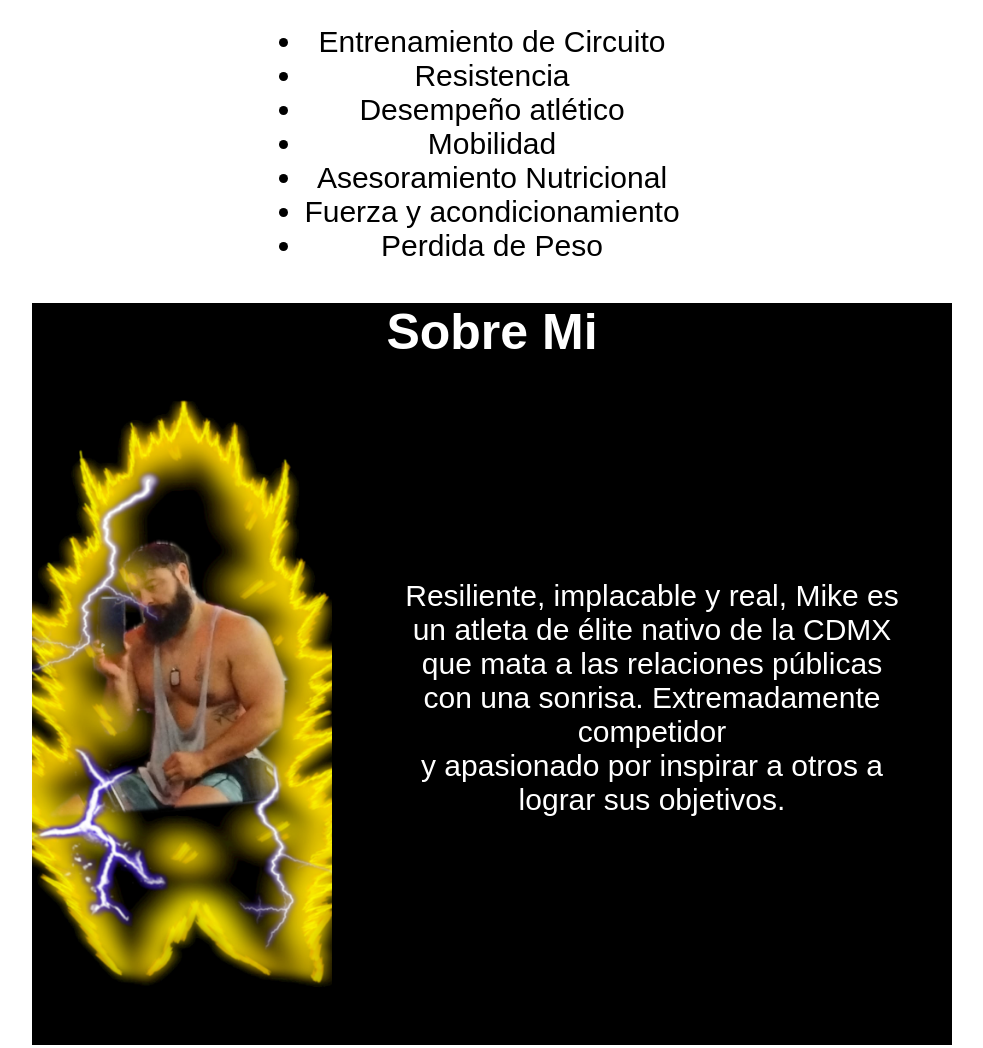
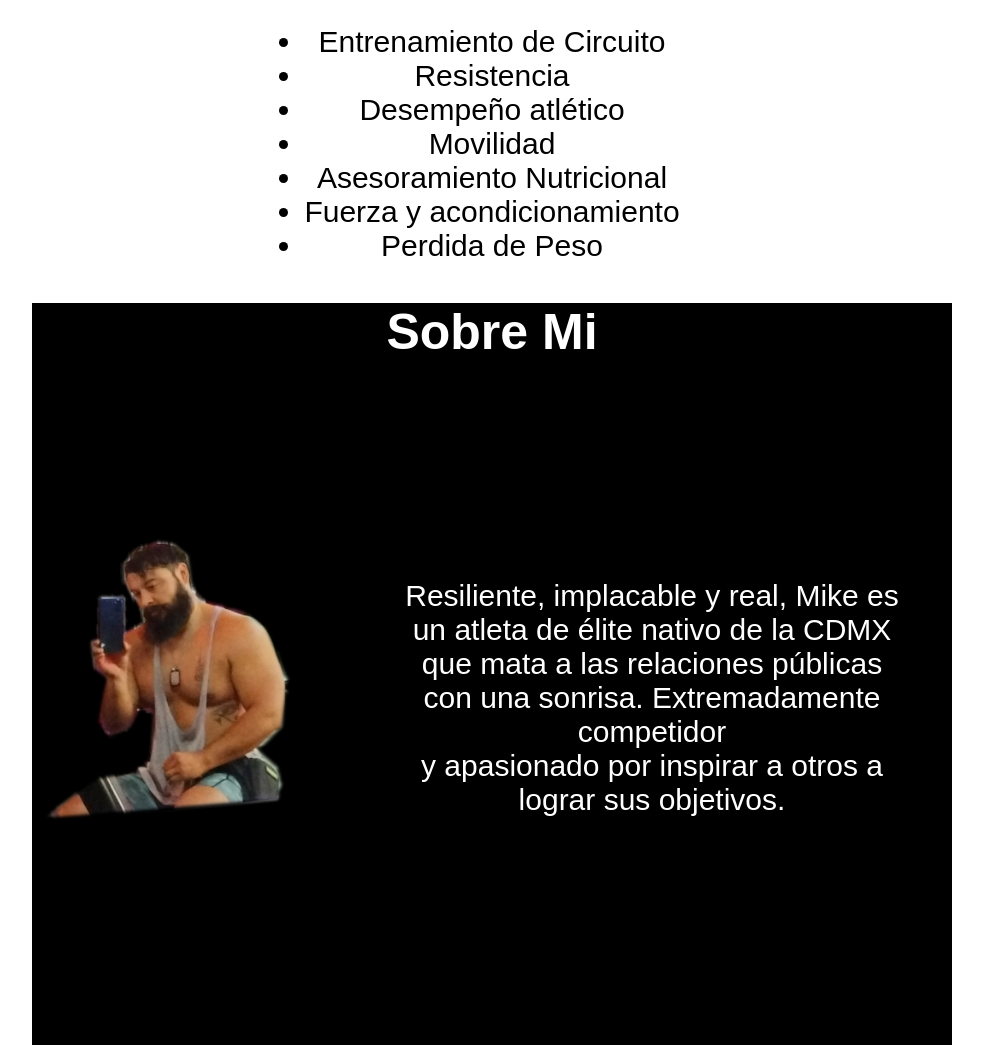
Before and after one commit to Markayala13/mike-training, a plain HTML site: page index.html in a window 1280 px wide. Shown: the part 1200-2248 px from the top of the page, without its empty margins (148-1131 px from the left). Drawn offline with Linux system fonts and the light colour scheme; a web font is replaced by a local one.

Commit message:
Modification picture sayayin

```diff
--- a/index.html
+++ b/index.html
@@ -12,7 +12,7 @@
         href="https://fonts.googleapis.com/css2?family=Roboto:wght@300&family=Saira+Extra+Condensed:wght@200&display=swap"
         rel="stylesheet">
 
-    <title>Personal trainer</title>
+    <title>Entrenador personal</title>
 </head>
 
 <body>
@@ -69,7 +69,7 @@
                     <li>Entrenamiento de Circuito</li>
                     <li>Resistencia</li>
                     <li>Desempeño atlético</li>
-                    <li>Mobilidad</li>
+                    <li>Movilidad</li>
                     <li>Asesoramiento Nutricional</li>
                     <li>Fuerza y acondicionamiento</li>
                     <li>Perdida de Peso</li>
@@ -87,7 +87,7 @@
 
                     <div class="Content">
 
-                        <img src="fotos/ms.jpg" alt="">
+                        <img src="fotos/modificada.jpg" alt="">
 
                         <p>Resiliente, implacable y real, Mike es un atleta de élite nativo de la CDMX<br> que mata a
                             las
```
